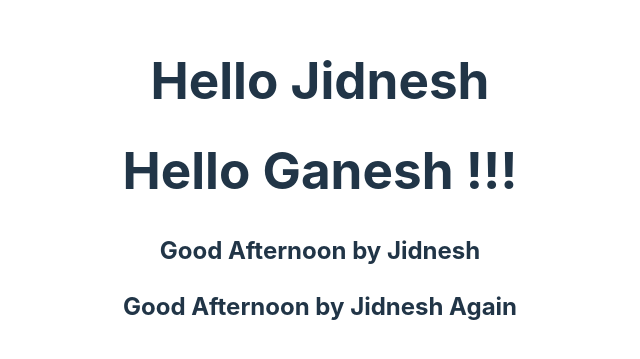
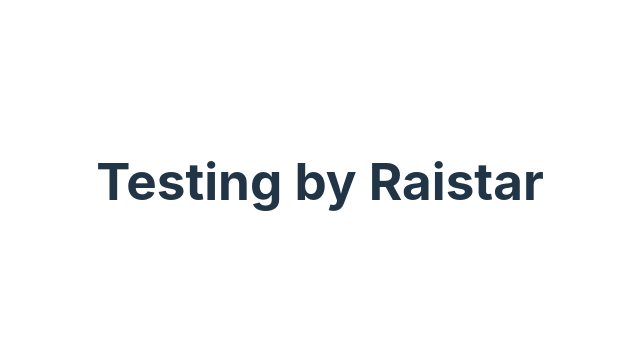
Before and after one commit to jidneshmeher/Test, a React (Vite) app in the folder Github/: page / in a window 1280 px wide. Shown: the part 219-578 px from the top of the page, without its empty margins (320-960 px from the left). Built offline with nearby package versions, Linux system fonts and the light colour scheme.

Commit message:
Add changes

```diff
--- a/Github/src/App.jsx
+++ b/Github/src/App.jsx
@@ -4,10 +4,7 @@ function App() {
 
   return (
     <>
-      <h1>Hello Jidnesh</h1>
-      <h1>Hello Ganesh !!!</h1>
-      <h2>Good Afternoon by Jidnesh</h2>
-      <h2>Good Afternoon by Jidnesh Again</h2>
+      <h1>Testing by Raistar</h1>
     </>
   )
 }
```
